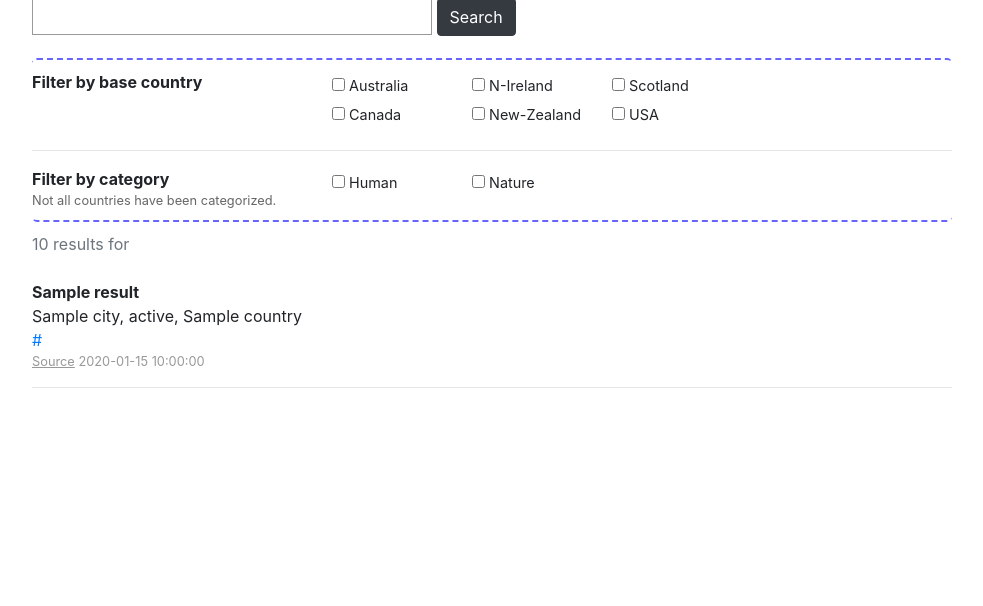
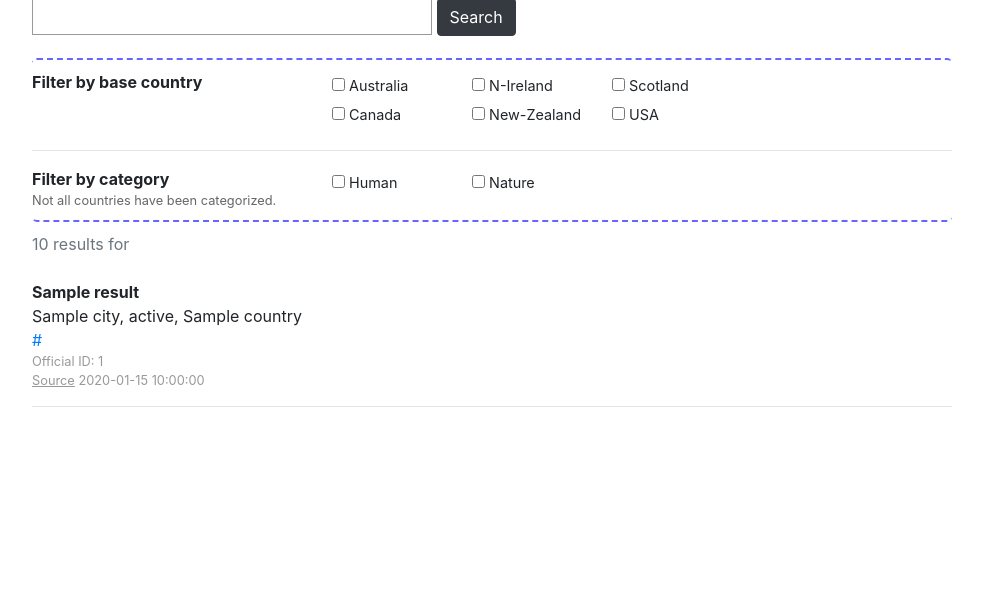
Before and after one commit to juliuszelf/global-charity-search-engine, a Flask app: template flask-app/templates/main.html in a window 1280 px wide. Shown: the part 121-727 px from the top of the page, without its empty margins (148-1131 px from the left). Run offline with Flask 2, Linux system fonts and the light colour scheme; the template is opened without the code that fills it: most values are stand-ins (such as "Sample title", 1, 10 or a date in 2020); parts of the project's set-up code (start-up, migrations or seed data) failed here and were passed over; some libraries are stand-ins or nearby versions.

Commit message:
showing official id in results

```diff
--- a/flask-app/templates/main.html
+++ b/flask-app/templates/main.html
@@ -50,8 +50,8 @@
 		| <a href="https://abr.business.gov.au/ABN/View/{{ result.official_id}}" target="_blank">direct to ABN</a><br />
 	</div>
    {% endif %}
-   <div class="result-source"><a href="{{ result.source_url }}" target="_blank">Source</a> {{ result.source_date }}
-   </div>
+   <div class="result-source">Official ID: {{ result.official_id }}</div>
+   <div class="result-source"><a href="{{ result.source_url }}" target="_blank">Source</a> {{ result.source_date }}</div>
    <hr>
  {% endfor %}
 </main>
```
Also changed, not shown: 1 other file.
